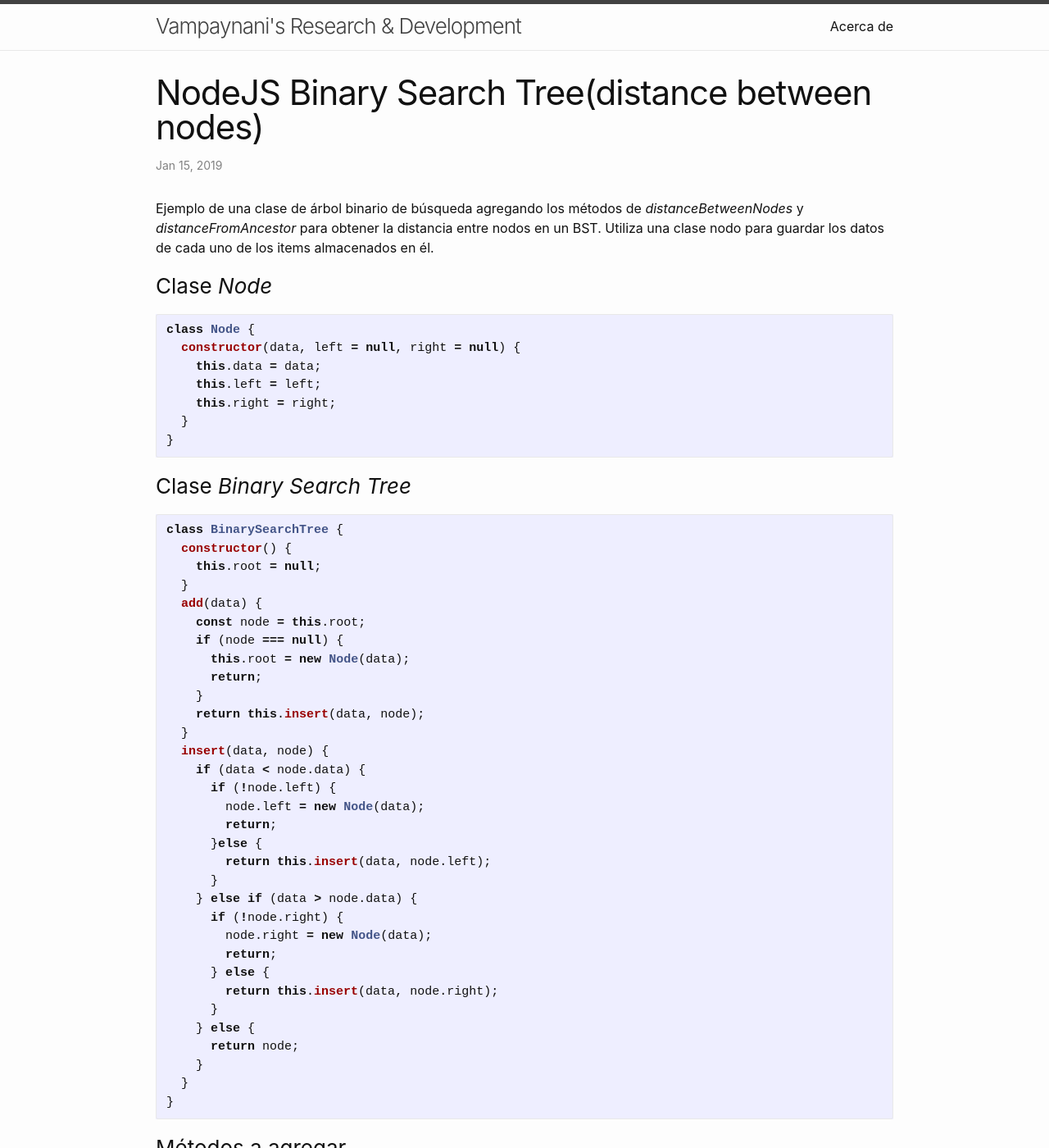
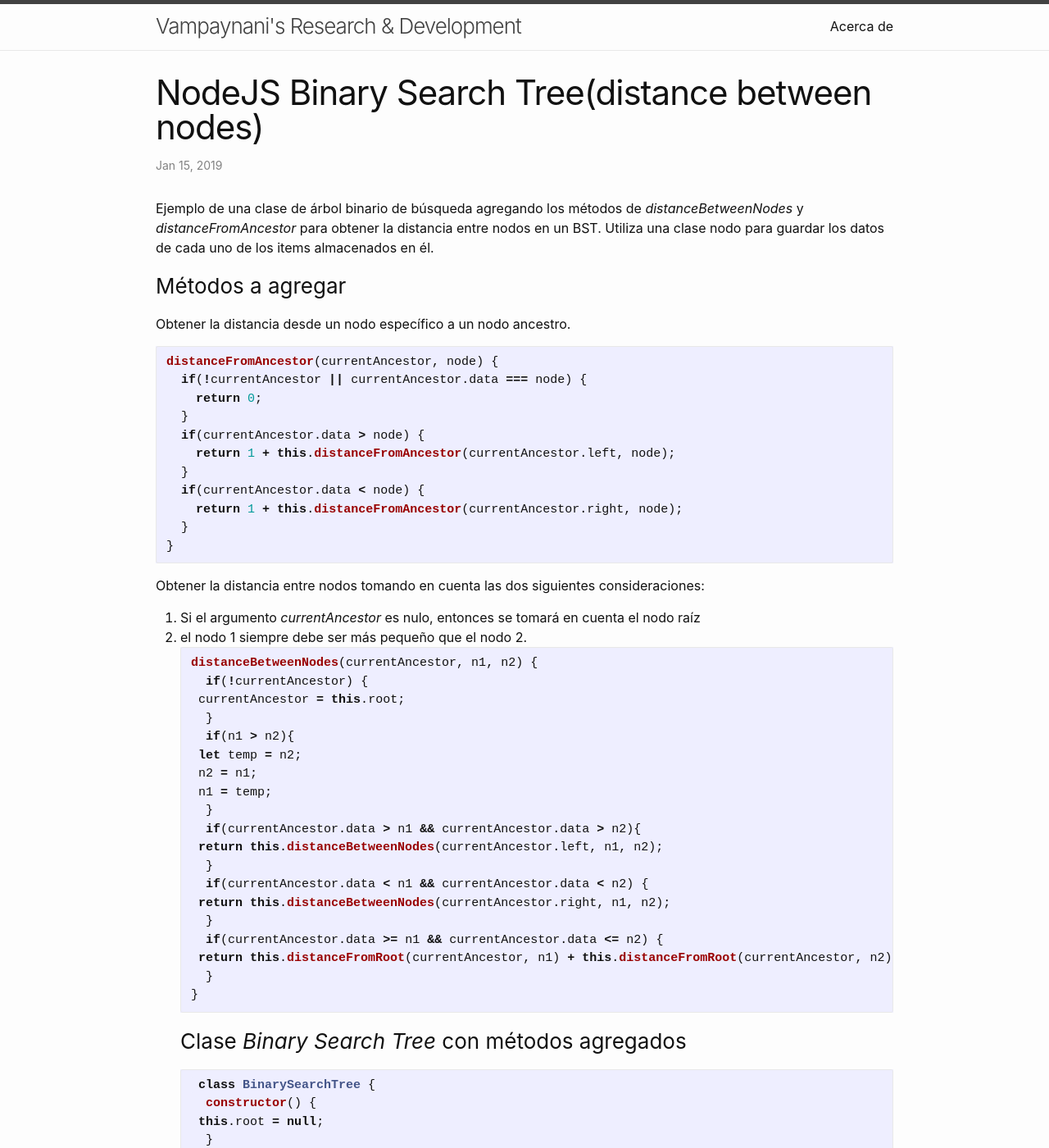
Before and after one commit to vampaynani/research-development, a Jekyll site: the page built from _posts/2019-01-16-bst-distance-between-nodes.md, in a window 1280 px wide and 1400 px high. Shown: the whole window at 82% size. Built offline with Jekyll 4.4.1, drawn with Linux system fonts in a browser that asks for light colours.

Commit message:
added distance between nodes post

````diff
--- a/_posts/2019-01-16-bst-distance-between-nodes.md
+++ b/_posts/2019-01-16-bst-distance-between-nodes.md
@@ -6,52 +6,6 @@ categories: computer science data structures binary search tree
 ---
 Ejemplo de una clase de árbol binario de búsqueda agregando los métodos de _distanceBetweenNodes_ y _distanceFromAncestor_ para obtener la distancia entre nodos en un BST. Utiliza una clase nodo para guardar los datos de cada uno de los items almacenados en él.
 
-### Clase _Node_
-```javascript
-class Node {
-  constructor(data, left = null, right = null) {
-    this.data = data;
-    this.left = left;
-    this.right = right;
-  }
-}
-```
-
-### Clase _Binary Search Tree_
-```javascript
-class BinarySearchTree {
-  constructor() {
-    this.root = null;
-  }
-  add(data) {
-    const node = this.root;
-    if (node === null) {
-      this.root = new Node(data);
-      return;
-    }
-    return this.insert(data, node);
-  }
-  insert(data, node) {
-    if (data < node.data) {
-      if (!node.left) {
-        node.left = new Node(data);
-        return;
-      }else {
-        return this.insert(data, node.left);
-      }
-    } else if (data > node.data) {
-      if (!node.right) {
-        node.right = new Node(data);
-        return;
-      } else {
-        return this.insert(data, node.right);
-      }
-    } else {
-      return node;
-    }
-  }
-}
-```
 ### Métodos a agregar
 Obtener la distancia desde un nodo específico a un nodo ancestro.
 ```javascript
````
